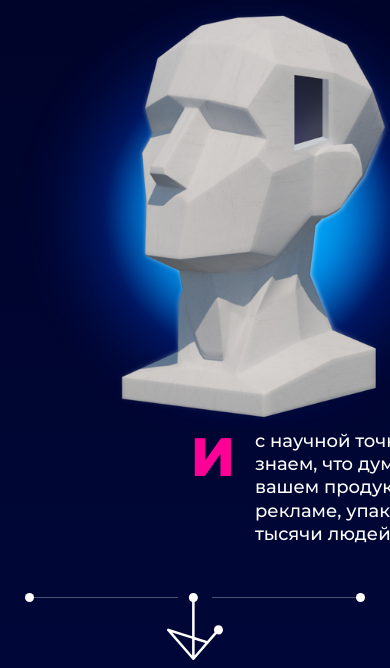
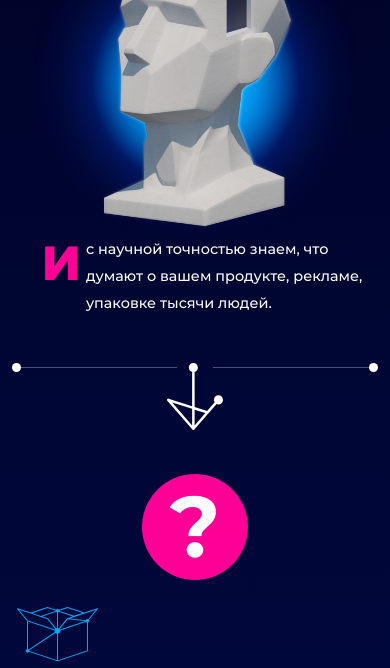
Before and after one commit to korsikov009/neurolitix, a website: page src/index.html in a window 390 px wide. Shown: the part 261-929 px from the top of the page. Drawn offline with Linux system fonts and the light colour scheme.

Commit message:
Идет процесс работы над адаптивом для моб. устройств

```diff
--- a/src/scss/_about.scss
+++ b/src/scss/_about.scss
@@ -18,7 +18,7 @@
         height: 100%;
         background-color: #fff;
         @include media (640px) {
-            left: -190px;
+            left: -199px;
             width: 200px;
         }
     }
@@ -31,10 +31,15 @@
         width: 16%;
         height: 100%;
         background-color: #fff;
+        background-image: linear-gradient(to top, transparent,);
         z-index: 1;
         @include media (640px) {
-            right: -190px;
+            right: -199px;
             width: 200px;
+        }
+        @include media (480px) {
+            background-color: transparent;
+            background-image: linear-gradient(to top, transparent 80%, #fff 80%);
         }
     }
 
--- a/src/scss/_common.scss
+++ b/src/scss/_common.scss
@@ -2,6 +2,9 @@ html {
 	font-size: 10px;
 	@include media(640px) {
 		font-size: 9px;
+	}
+	@include media(480px) {
+		font-size: 8px;
 	}
 }
 
@@ -21,4 +24,11 @@ body {
 	@include media(1200px) {
 		padding: 0 25px;
 	}
+
+	@include media(640px) {
+		padding: 0 16px;
+	}
+	@include media(480px) {
+		padding: 0 12px;
+	}
 }
--- a/src/scss/_header.scss
+++ b/src/scss/_header.scss
@@ -11,6 +11,9 @@
 
 	@include media(998px) {
 		position: absolute;
+	}
+	@include media(480px) {
+		height: 60px;
 	}
 
 
@@ -32,6 +35,10 @@
   		color: white;
   		position: relative;
   		word-spacing: 2px;
+  		@include media(480px) {
+			font-size: 22px;
+			width: 130px;
+		}
 	}
 
 	&__logo-point {
@@ -42,6 +49,12 @@
 		position: absolute;
 		top: 16px;
 		right: 17px;
+		@include media(480px) {
+			width: 6px;
+			height: 6px;
+			top: 14px;
+			right: 20px;
+		}
 	}
 
 	&__btn {
@@ -70,6 +83,12 @@
 		@include media(998px) {
 			background-image: none;
 			background-color: #c70075;
+		}
+
+		@include media(480px) {
+			width: 138px;
+			height: 28px;
+			font-size: 1.4rem;
 		}
 	}
 }
@@ -123,4 +142,8 @@
 		width: 55px;
 		height: 55px;
 	}
+	@include media(640px) {
+		width: 45px;
+		height: 45px;
+	}
 }
--- a/src/scss/_preview.scss
+++ b/src/scss/_preview.scss
@@ -38,6 +38,9 @@
 			@include media(640px) {
 				@include col_grid(20, 5px, 24);
 			}
+			@include media(480px) {
+				@include col_grid(14, 5px, 24);
+			}
 		}
 		&:last-of-type {
 			@include col_grid(7, 5px, 24);
@@ -53,6 +56,9 @@
 			}
 			@include media(640px) {
 				@include col_grid(20, 5px, 24);
+			}
+			@include media(480px) {
+				@include col_grid(22, 5px, 24);
 			}
 		}
 		z-index: 10;
@@ -93,7 +99,8 @@
 
 		.preview__and {
 			color: #ff0096;
-			margin-right: 20px;
+			margin-right: 5px;
+			margin-top: 3px;
 		}
 	}
 
@@ -117,6 +124,14 @@
 				margin-top: 8px;
 				height: 42px;
 			}
+			@include media(640px) {
+				margin-top: 8px;
+				height: 37px;
+			}
+			@include media(480px) {
+				margin-top: 7px;
+				height: 32px;
+			}
 		}
 
 		@include media(998px) {
@@ -133,7 +148,11 @@
 		margin: 0;
 		@include media(998px) {
 			font-size: 3.2rem;
-			line-height: 4.6rem;
+		}
+
+		@include media(480px) {
+			font-size: 2.4rem;
+			line-height: 3.8rem;
 		}
 	}
 
@@ -143,6 +162,10 @@
 		line-height: 2.6rem;
 		font-weight: 500;
 		margin: 0;
+		@include media(480px) {
+			font-size: 1.8rem;
+			line-height: 3.4rem;
+		}
 	}
 
 	&__head {
@@ -163,6 +186,10 @@
 
 		@include media(640px){
 			width: 450px;
+		}
+
+		@include media(480px){
+			width: 320px;
 		}
 
 		img {
```
Also changed, not shown: src/css/styles.css.
